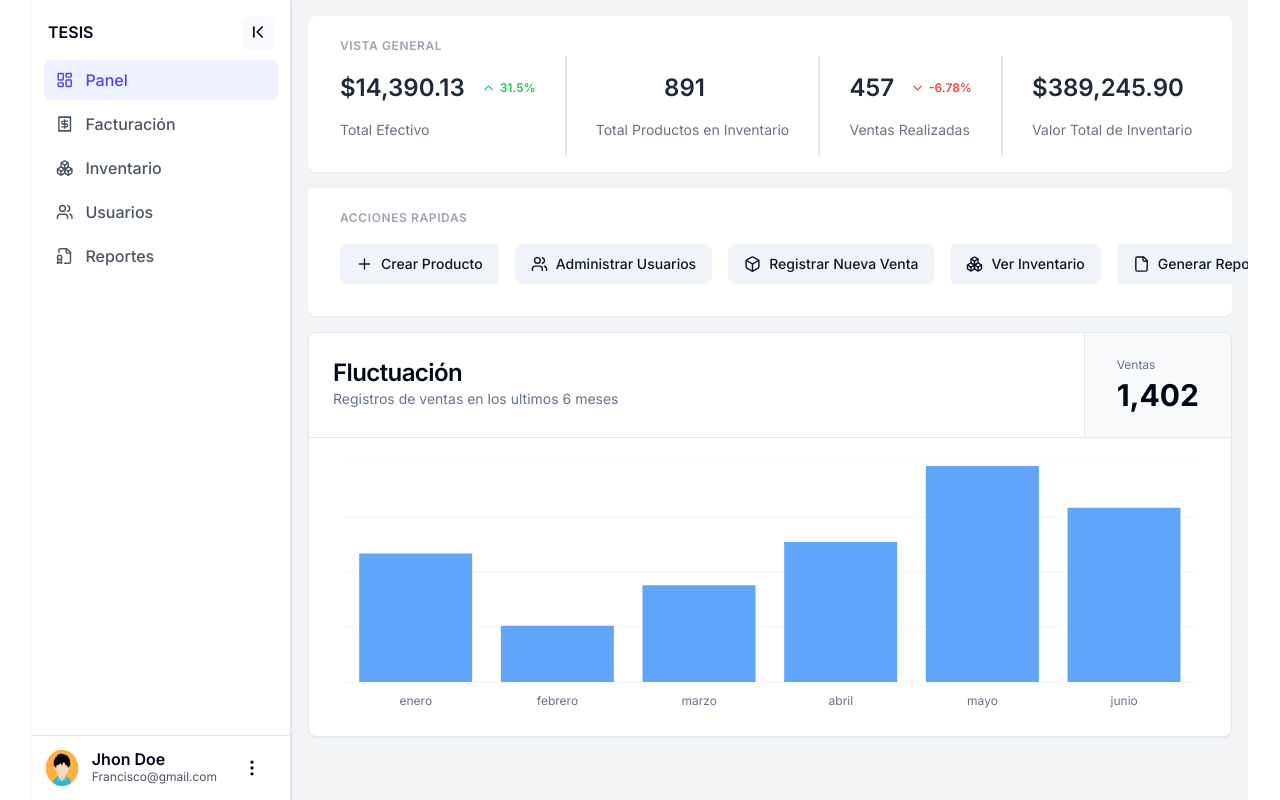
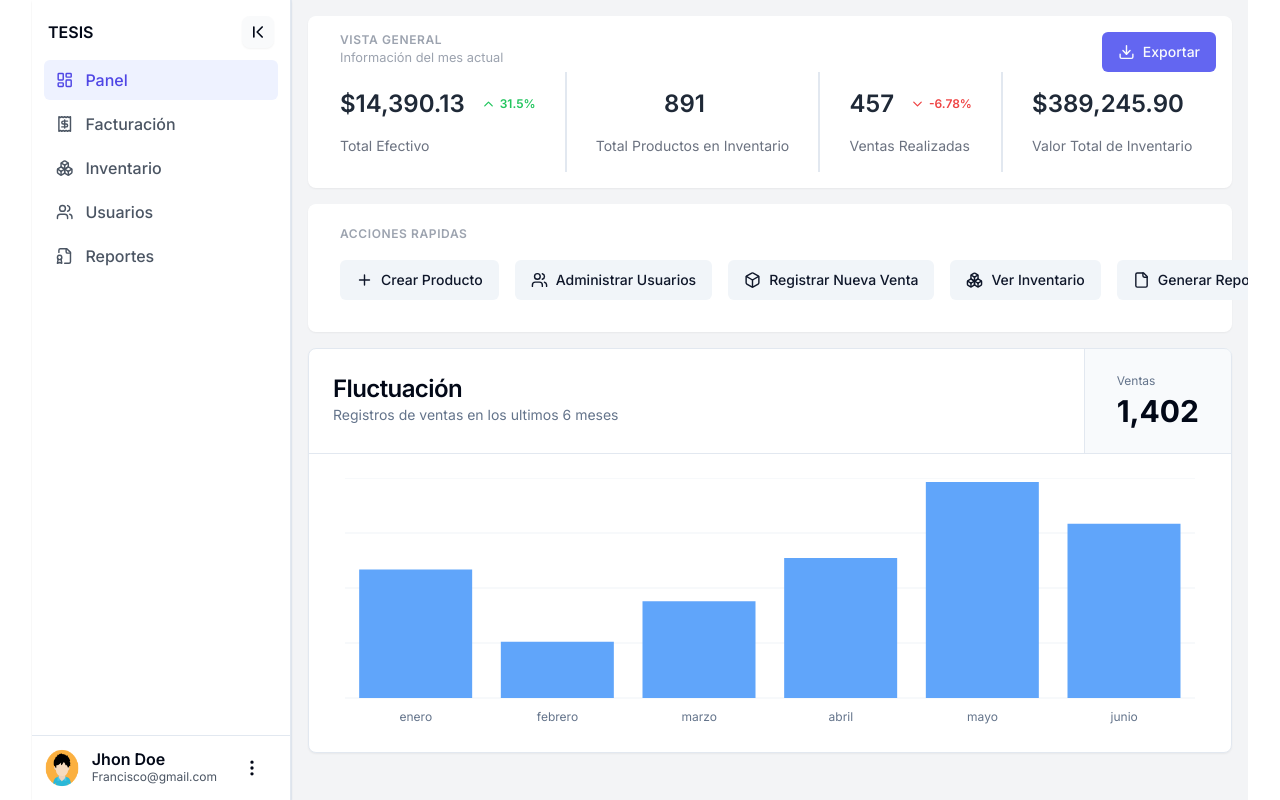
Before and after one commit to francisco-JGC/Inventory-plus-frontend, a Next.js app: page /dashboard in a window 1280 px wide. Built offline with nearby package versions, Linux system fonts and the light colour scheme.

Commit message:
fix: render new options

```diff
--- a/src/app/dashboard/_components/statisticData.tsx
+++ b/src/app/dashboard/_components/statisticData.tsx
@@ -1,10 +1,21 @@
+import { Button } from "@/components/ui/button"
 import { SeparatorLine, StatisticDataItem } from "./StatisticDataItem"
+import { Download, FileArchiveIcon, FileBadge } from "lucide-react"
 
 export const StatisticData = () => {
   return (
     <div className="bg-white shadow-sm rounded-lg w-full p-4 ">
-      <div>
-        <span className='p-4 text-gray-400 font-semibold text-xs tracking-wider'>VISTA GENERAL</span>
+      <div className="flex justify-between gap-4">
+        <div className="flex flex-col px-4">
+          <span className='text-gray-400 font-semibold text-xs tracking-wider'>VISTA GENERAL</span>
+          <small className="text-gray-400">Información del mes actual</small>
+        </div>
+        <div>
+          <Button className="flex gap-2 items-center bg-indigo-500 hover:bg-indigo-600/90" title="Exportar Registro de venta del Mes">
+            <Download width={17} />
+            Exportar
+          </Button>
+        </div>
       </div>
       <div className='flex justify-between relative'>
         <StatisticDataItem
@@ -31,6 +42,6 @@ export const StatisticData = () => {
           increase={0}
         />
       </div>
-    </div>
+    </div >
   )
 }
```
